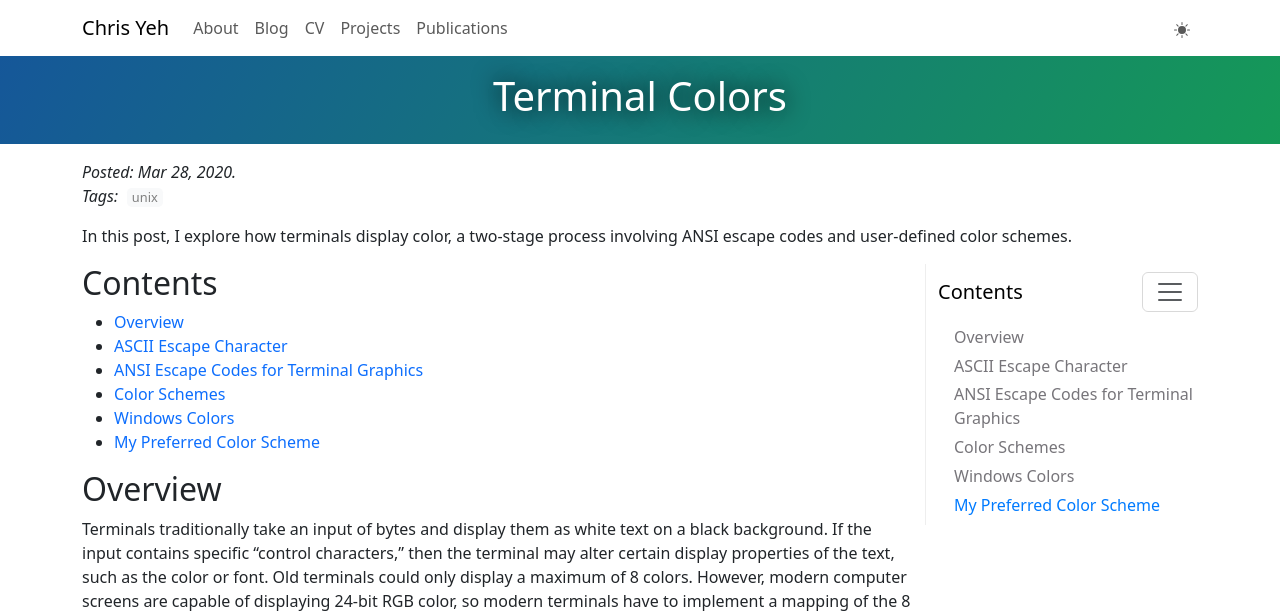
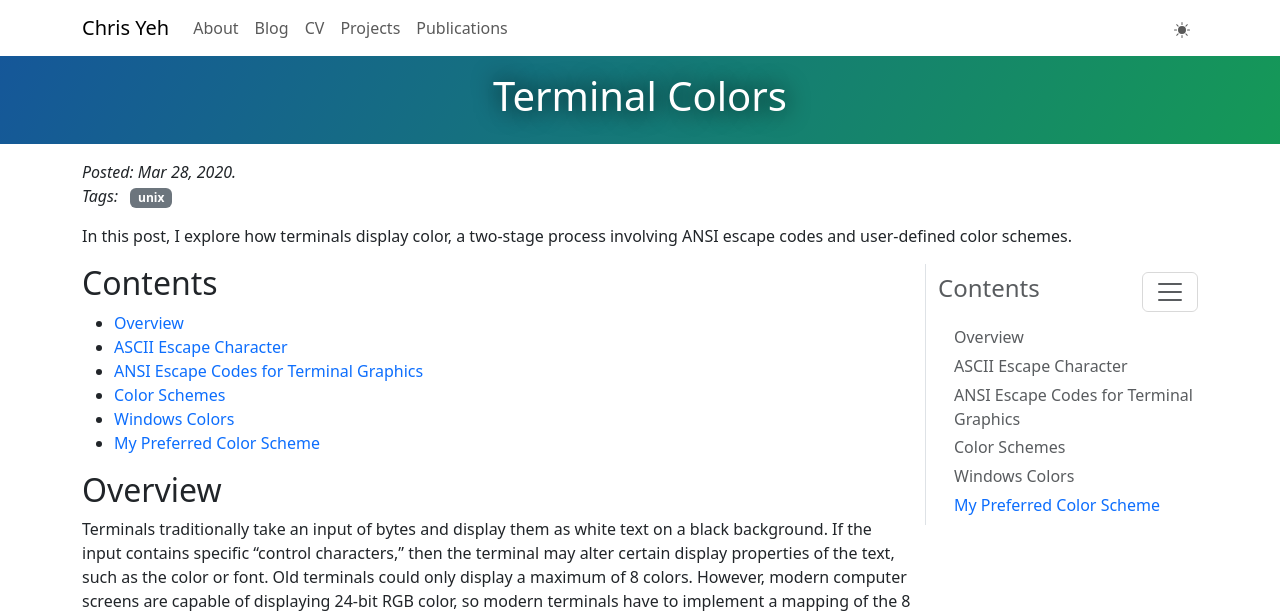
Before and after one commit to chrisyeh96/chrisyeh96.github.io, a Jekyll site: the page built from _posts/2020-03-28-terminal-colors.md, in a window 1280 px wide. Shown: the top 614 px of the page. Built offline with Jekyll 4.4.1, drawn with Linux system fonts in a browser that asks for light colours.

Commit message:
Use generic Bootstrap colors where possible

```diff
--- a/_includes/post_list_item.html
+++ b/_includes/post_list_item.html
@@ -1,7 +1,7 @@
 <li>
   <span class="post-meta">{{ post.date | date: site.date_format }}</span>
   {%- for tag in post.tags -%}
-    <a href="/tags/#{{ tag }}" class="post-meta post-tag">{{ tag }}</a>
+    <a href="/tags/#{{ tag }}" class="badge text-bg-secondary ms-2">{{ tag }}</a>
   {%- endfor -%}
   <h2>
     <a href="{{ post.url | relative_url }}" title="{{ post.title }}">{{ post.title | escape }}</a>
--- a/_includes/project.html
+++ b/_includes/project.html
@@ -22,7 +22,7 @@
     {{ project.info | markdownify }}
   {%- endif -%}
   {%- for media in project.media -%}
-    <a href="{{ media.url }}" class="btn btn-light me-3">
+    <a href="{{ media.url }}" class="btn bg-body-secondary me-3">
       {%- if media.type == "pdf" -%}<i class="fas fa-file">
       {%- elsif media.type == "github" -%}<i class="fab fa-github">
       {%- elsif media.type == "code" -%}<i class="fas fa-code">
--- a/_layouts/post.html
+++ b/_layouts/post.html
@@ -26,7 +26,7 @@
     <div>
       <em>Tags: </em>
       {%- for tag in page.tags -%}
-        <a href="/tags/#{{ tag }}" class="post-meta post-tag">{{ tag }}</a>
+        <a href="/tags/#{{ tag }}" class="badge text-bg-secondary ms-2">{{ tag }}</a>
       {%- endfor -%}
     </div>
     {%- endif -%}
@@ -50,8 +50,8 @@
     </main>
 
     <nav class="d-none d-xl-block col-xl-3 toc-nav" id="{{ layout.toc_nav_id }}">
-      <nav class="navbar">
-        <span class="navbar-brand">Contents</span>
+      <nav class="navbar text-body-secondary">
+        <h4>Contents</h4>
         <button class="navbar-toggler" type="button" onclick="toggleNav()">
           <span class="navbar-toggler-icon"></span>
         </button>
--- a/css/website.css
+++ b/css/website.css
@@ -95,11 +95,11 @@
 
 .post-meta {
   font-size: 0.8rem;
-  color: grey;
+  color: var(--bs-secondary-color);
 }
 
 .post-tag {
-  background: #f8f9fa;
+  background: var(--bs-secondary-bg);
   border-radius: 0.3rem;
   padding: 0 0.3rem;
   margin: 0 0.3rem;
@@ -115,7 +115,7 @@
 
 /* Content inside .callout is responsible for having bottom margin or padding */
 .callout {
-  border-left: 0.25rem solid #5bc0de;
+  border-left: 0.25rem solid var(--bs-cyan);
   padding-left: 0.75rem;
 }
 
@@ -237,7 +237,7 @@
 table th,
 table td {
   padding: 0.5rem 1rem;
-  border: 1px solid #e9ebec;
+  border: 1px solid var(--bs-border-color);
 }
 
 dl {
@@ -258,8 +258,9 @@
   height: 2px;
   padding: 0;
   margin: 1rem 0;
-  background-color: #eff0f1;
+  background-color: var(--bs-border-color);
   border: 0;
+  opacity: 1;
 }
 
 /*******************
@@ -272,7 +273,7 @@
   height: min-content;
   max-height: 100vh;
   overflow-y: auto;
-  border-left: 1px solid #eee;
+  border-left: 1px solid var(--bs-border-color);
   padding-bottom: 0.5rem;
 
   /* Hide scrollbar */
@@ -295,13 +296,13 @@
 .toc-nav li a {
   display: block;
   margin-top: 0.3rem;
-  color: #77757a;
+  color: var(--bs-secondary-color);
   padding: 0;
 }
 
 .toc-nav li a:hover,
 .toc-nav li a.active {
-  color: #007bff;
+  color: var(--bs-link-color);
   text-decoration: none;
 }
 
@@ -316,6 +317,8 @@
   top: 0.5rem;
   margin-top: 0.5rem;  /* match `top: 0.5rem` when the button isn't "stuck" yet */
   float: right;
+  background-color: var(--bs-body-bg);
+  z-index: 10;  /* float above text */
 }
 
 /*****
```
Also changed, not shown: cv.md (+1 -1 lines).
